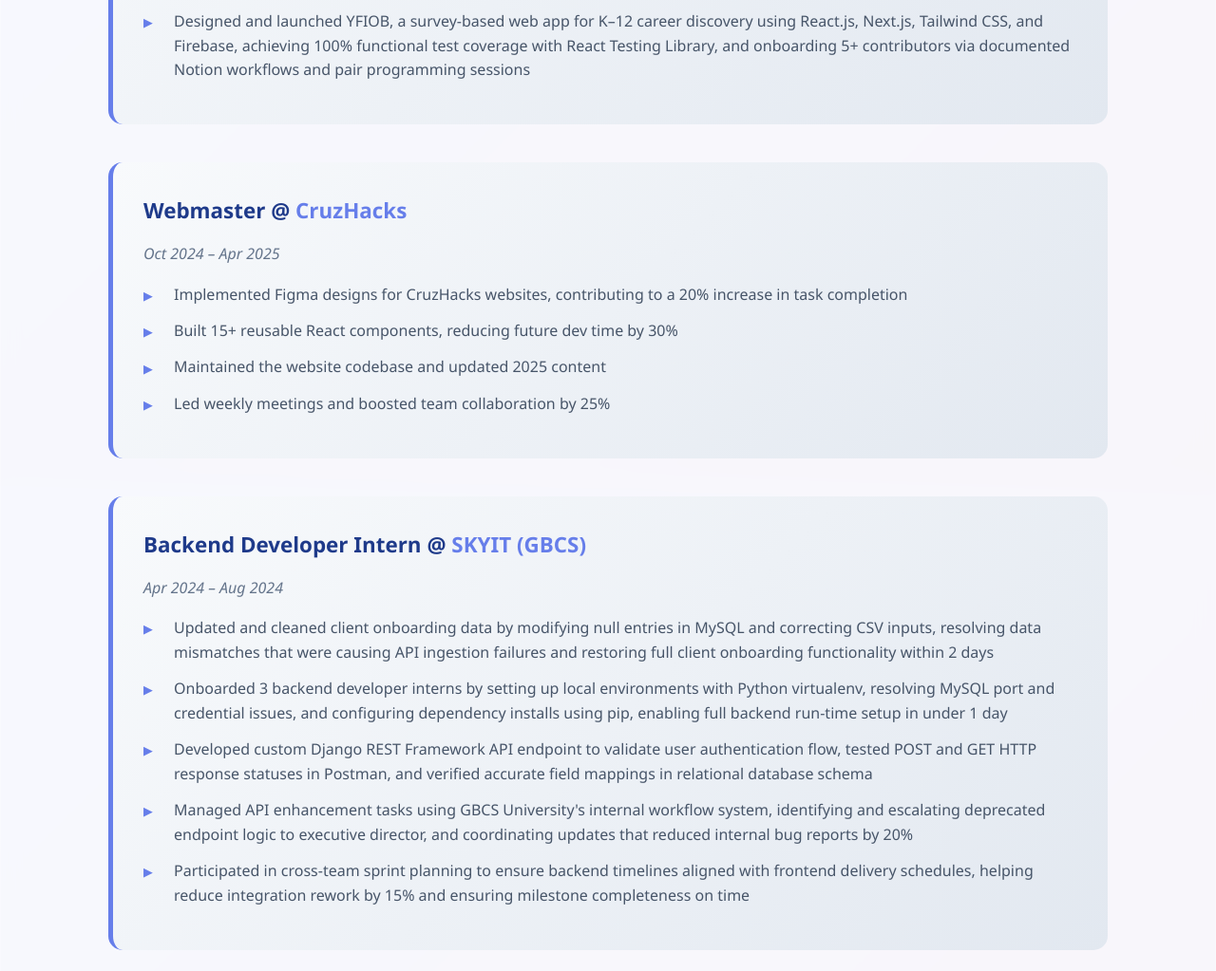
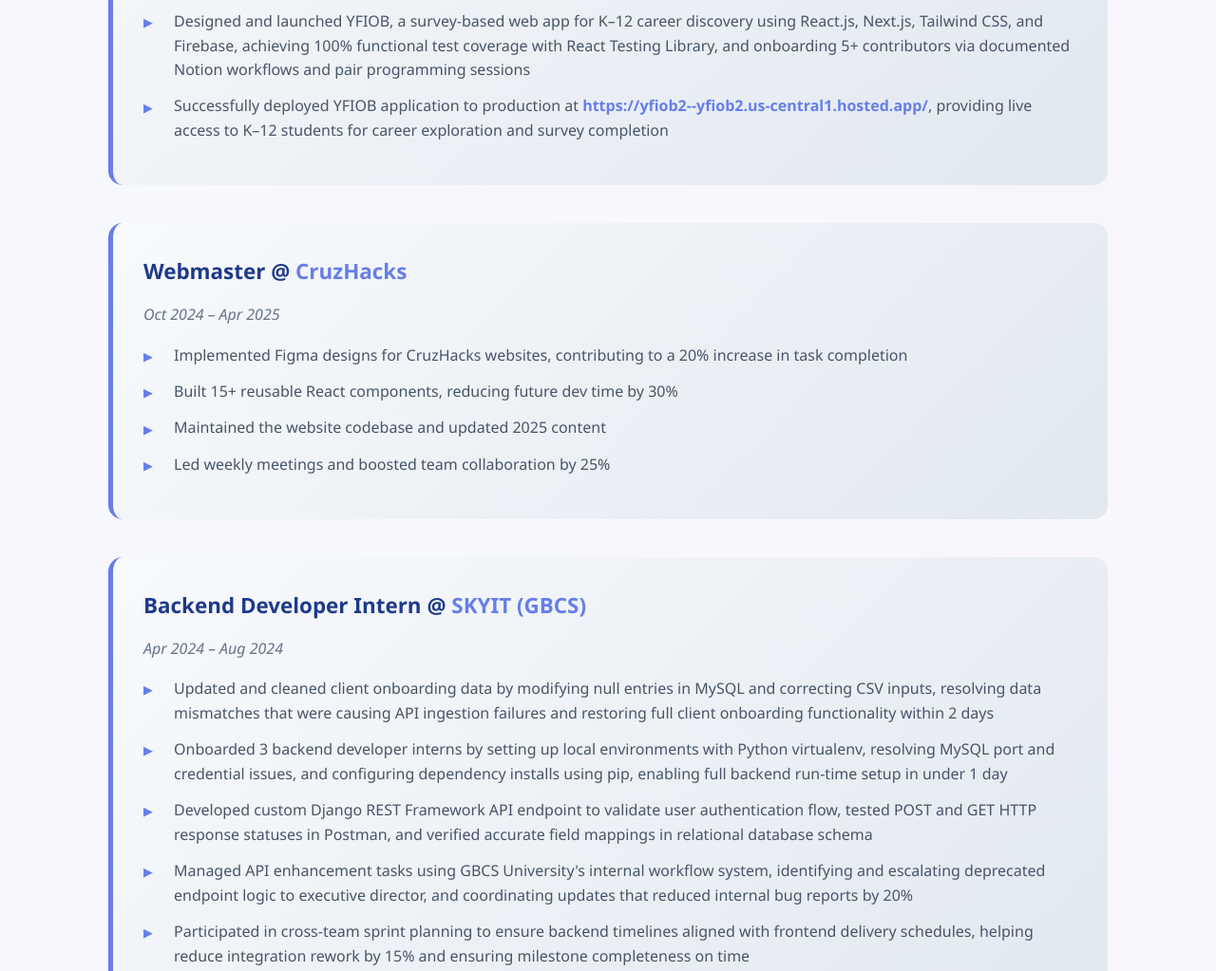
Before and after one commit to Karti722/Portfolio, a plain HTML site: page index.html in a window 1280 px wide. Shown: the part 1888-2911 px from the top of the page at 95% size. Drawn offline with Linux system fonts and the light colour scheme.

Commit message:
Added YFIOB survey deployment link and updated resume

```diff
--- a/index.html
+++ b/index.html
@@ -58,6 +58,7 @@
           <li>Integrated Firebase Firestore to fetch and render user-specific data (name, date of birth, email) on profile views, enhancing data accessibility and improving profile load times by 30%</li>
           <li>Implemented custom error-handling for login and profile update workflows using Firebase Authentication, resulting in 50% decrease in failed login attempts and improved user feedback during credential validation</li>
           <li>Designed and launched YFIOB, a survey-based web app for K–12 career discovery using React.js, Next.js, Tailwind CSS, and Firebase, achieving 100% functional test coverage with React Testing Library, and onboarding 5+ contributors via documented Notion workflows and pair programming sessions</li>
+          <li>Successfully deployed YFIOB application to production at <a href="https://yfiob2--yfiob2.us-central1.hosted.app/" target="_blank">https://yfiob2--yfiob2.us-central1.hosted.app/</a>, providing live access to K–12 students for career exploration and survey completion</li>
         </ul>
       </div>
 
```
Also changed, not shown: 1 other file.
